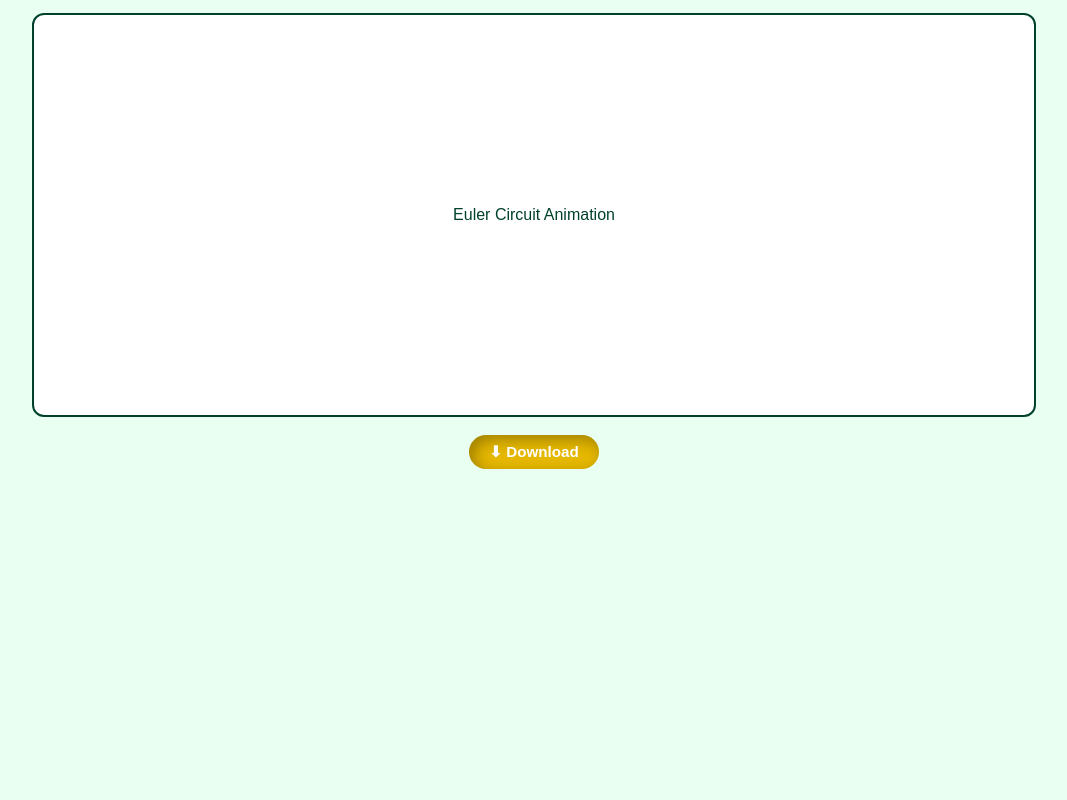
After one commit to hiy17/Eulermation, a Python web app: template templates/max.html in a window 1280 px wide. The commit adds this page. Shown: the whole page, without its empty margins (106-1173 px from the left). Run offline with Jinja, Linux system fonts and the light colour scheme; the template is opened without the code that fills it, so the values that code supplies are empty.

Commit message:
added full-screen feature

```diff
--- a/app/static/css/index.css
+++ b/app/static/css/index.css
@@ -222,12 +222,12 @@ h1 {
 
 .modal-content {
   background-color: #E8FFF1;
-  margin: 5% 13%;
+  margin: 3% 13%;
   padding: 20px;
   border-radius: 10px;
   width: 100%;
   max-width: 1000px;
-  height: 500px;
+  height: 565px;
   max-height: 100vh;
   overflow: hidden;
   position: fixed;
@@ -239,6 +239,7 @@ h1 {
 
 .pop-up {
   display: flex;
+  align-items: center;
   gap: 20px;
   padding: 20px;
   background-color: #E8FFF1;
@@ -283,18 +284,32 @@ h1 {
 }
 
 .column2 {
-  height: 350px;
+  height: 400px;
   background-color: #ffffff;
   outline: 2px solid #00412E;
 }
 
 .animation-box {
+  position: relative; /* Add this */
   display: flex;
   justify-content: center;
   align-items: center;
   height: 100%;
   background-color: #ffffff;
   border-radius: 8px;
+}
+
+.max-btn {
+  position: absolute; /* Add this */
+  bottom: 0px;        /* Distance from bottom */
+  right: 10px;         /* Distance from right */
+  color: rgb(29, 88, 14);
+  border: none;
+  font-size: 24px;
+  background-color: transparent;
+  border-radius: 50%;
+  font-weight: 600;
+  cursor: pointer;
 }
 
 .download{
@@ -432,3 +447,37 @@ cursor: pointer;
 .popup-sb:hover {
 background-color: #45a049;
 }
+
+/* Animation Max Version */
+
+.modal-content-full {
+  position: fixed;
+  top: 55%;
+  left: 50%;
+  transform: translate(-50%, -50%);
+  width: 100vw;
+  height: 100vh;
+}
+
+.min-btn {
+  position: absolute; /* Add this */
+  top: 20px;
+  right: 80px;
+  font-size: 2rem;
+  font-weight: bold;
+  cursor: pointer;
+}
+
+#fullscreenModalContainer {
+  background-color: #E8FFF1;
+  padding: 0%;
+  margin: 0%;
+}
+
+#animation-full {
+  width: 90%;
+  height: 430px;
+  margin: 0%;
+  padding: 0%;
+
+}
--- a/app/static/js/popup.js
+++ b/app/static/js/popup.js
@@ -8,3 +8,44 @@ document.querySelectorAll('.popup-sb').forEach(button => {
       }
     });
   });
+
+  document.addEventListener("DOMContentLoaded", function () {
+    const openBtn = document.getElementById("fullscreenButton"); // Renamed
+    const modal = document.getElementById("fullscreenModalContainer"); // Renamed
+    const closeBtn = modal.querySelector(".min-btn");
+
+    if (openBtn && modal && closeBtn) {
+      openBtn.addEventListener("click", function () {
+        modal.style.display = "block";
+      });
+
+      closeBtn.addEventListener("click", function () {
+        modal.style.display = "none";
+      });
+
+      window.addEventListener("click", function (event) {
+        if (event.target === modal) {
+          modal.style.display = "none";
+        }
+      });
+    }
+  });
+
+  document.querySelector('.zoom-button').addEventListener('click', function() {
+    // Send message to parent window to open the modal
+    window.parent.postMessage({
+      type: 'OPEN_ZOOM_MODAL',
+      content: document.querySelector('.animation-box').innerHTML
+    }, '*');
+  });
+
+  // Toggle show/pause buttons
+  document.querySelectorAll('.popup-sb').forEach(button => {
+    button.addEventListener('click', function() {
+      if (this.textContent.includes('▶')) {
+        this.textContent = '⏸ Pause';
+      } else {
+        this.textContent = '▶ Show';
+      }
+    });
+  });
--- a/templates/index.html
+++ b/templates/index.html
@@ -35,7 +35,7 @@
       <div class="main-card">
         <div class="input-group">
           <label for="vertices">Number of vertices:</label>
-          <input type="number" id="vertices" min="2" max="20" value="2" />
+          <input type="number" id="vertices" min="2" max="10" value="3" />
         </div>
 
         <div class="graph-placeholder">
--- /dev/null
+++ b/templates/max.html
@@ -0,0 +1,28 @@
+<!DOCTYPE html>
+<html lang="en">
+<head>
+  <meta charset="UTF-8">
+  <meta name="viewport" content="width=device-width, initial-scale=1.0">
+  <title>Eulermation</title>
+  <link rel="stylesheet" href="/app/static/css/index.css">
+</head>
+<body>
+    <style>
+        body {
+          background-color: #E8FFF1 !important; /* Match your desired color */
+          margin: 0; /* Remove default margins */
+        }
+    </style>
+  <div class="pop-up" id="animation-full">
+    <div class="column2">
+        <div class="animation-box">
+            <p>Euler Circuit Animation</p>
+        </div>
+        <div class="download">
+            <button class="download-btn">⬇ Download</button>
+        </div>
+    </div>
+  </div>
+  <script src="/app/static/js/popup.js"></script>
+</body>
+</html>
```
Also changed, not shown: templates/popup.html (+10 -0 lines), app/static/js/index.js (line endings or trailing spaces).
